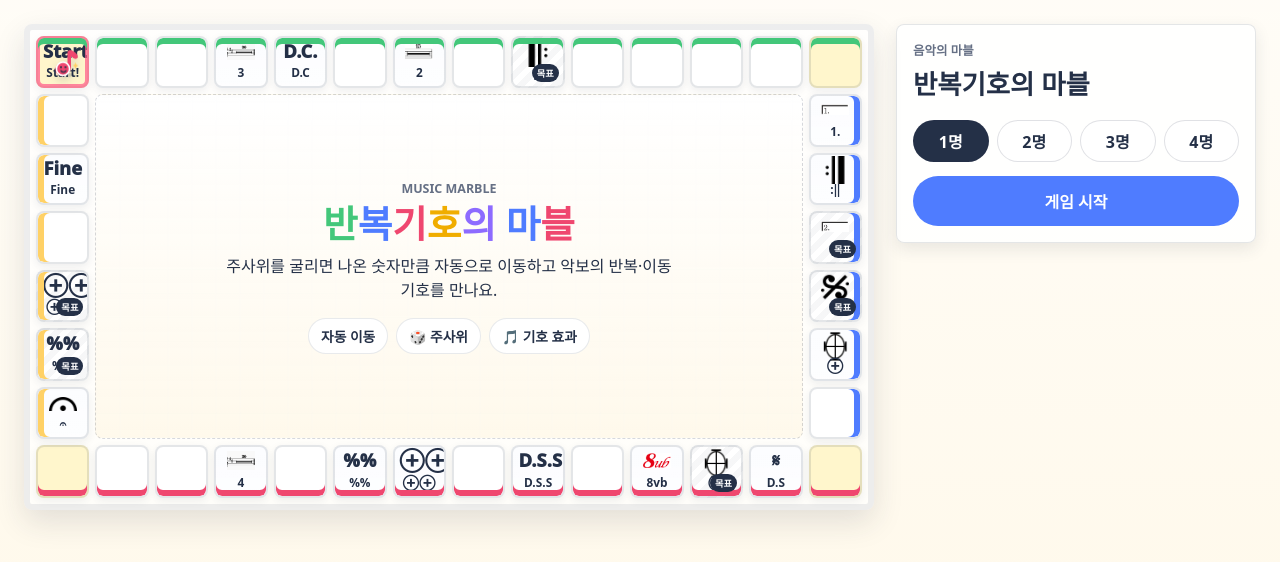
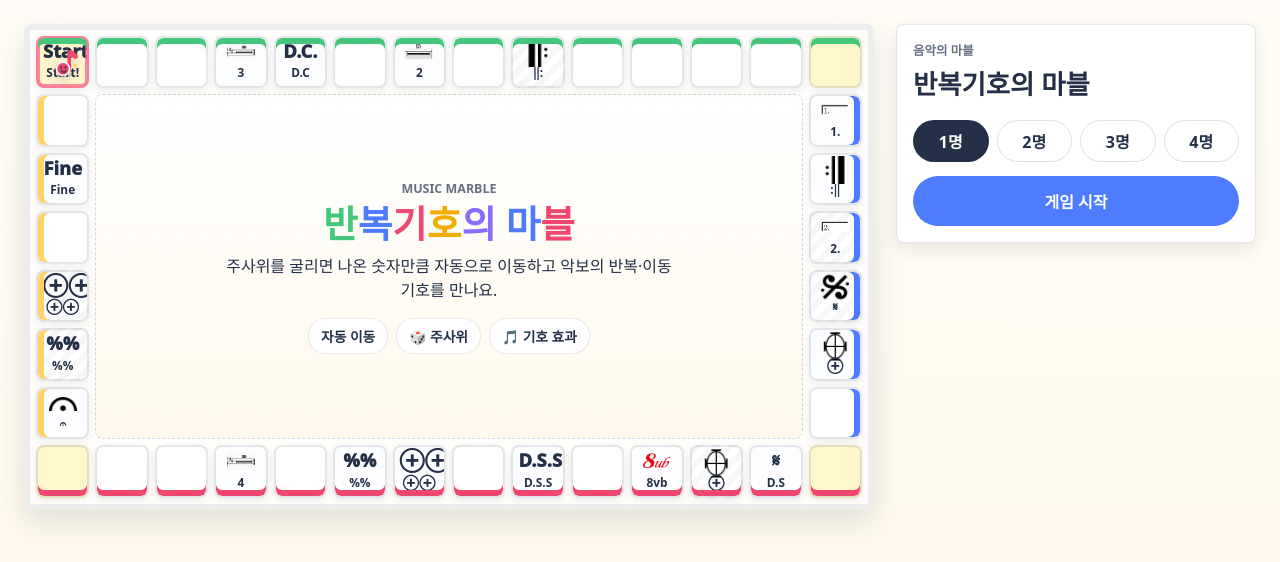
Before and after one commit to kimyounggaur/Marvel_of_music-codex-, a React (Vite) app: page / in a window 1280 px wide. Shown: the top 562 px of the page. Built offline with nearby package versions, Linux system fonts and the light colour scheme.

Commit message:
Remove target badges

```diff
--- a/src/components/BoardCell.tsx
+++ b/src/components/BoardCell.tsx
@@ -61,7 +61,6 @@ export function BoardCell({
           <span className="cell-label">{cell.label}</span>
         </>
       ) : null}
-      {cell.markerOnly ? <span className="marker-badge">목표</span> : null}
       <div className="token-stack" aria-hidden="true">
         {players.map((player, index) => (
           <PlayerToken
--- a/src/styles/board.css
+++ b/src/styles/board.css
@@ -172,18 +172,6 @@
   white-space: nowrap;
 }
 
-.marker-badge {
-  position: absolute;
-  right: 4px;
-  bottom: 4px;
-  border-radius: 999px;
-  background: var(--ink);
-  color: #fff;
-  padding: 2px 5px;
-  font-size: 0.58rem;
-  font-weight: 900;
-}
-
 .token-stack {
   position: absolute;
   inset: auto 4px 4px auto;
@@ -330,10 +318,6 @@
     display: none;
   }
 
-  .marker-badge {
-    display: none;
-  }
-
   .cell-symbol img {
     max-height: 22px;
   }
```
